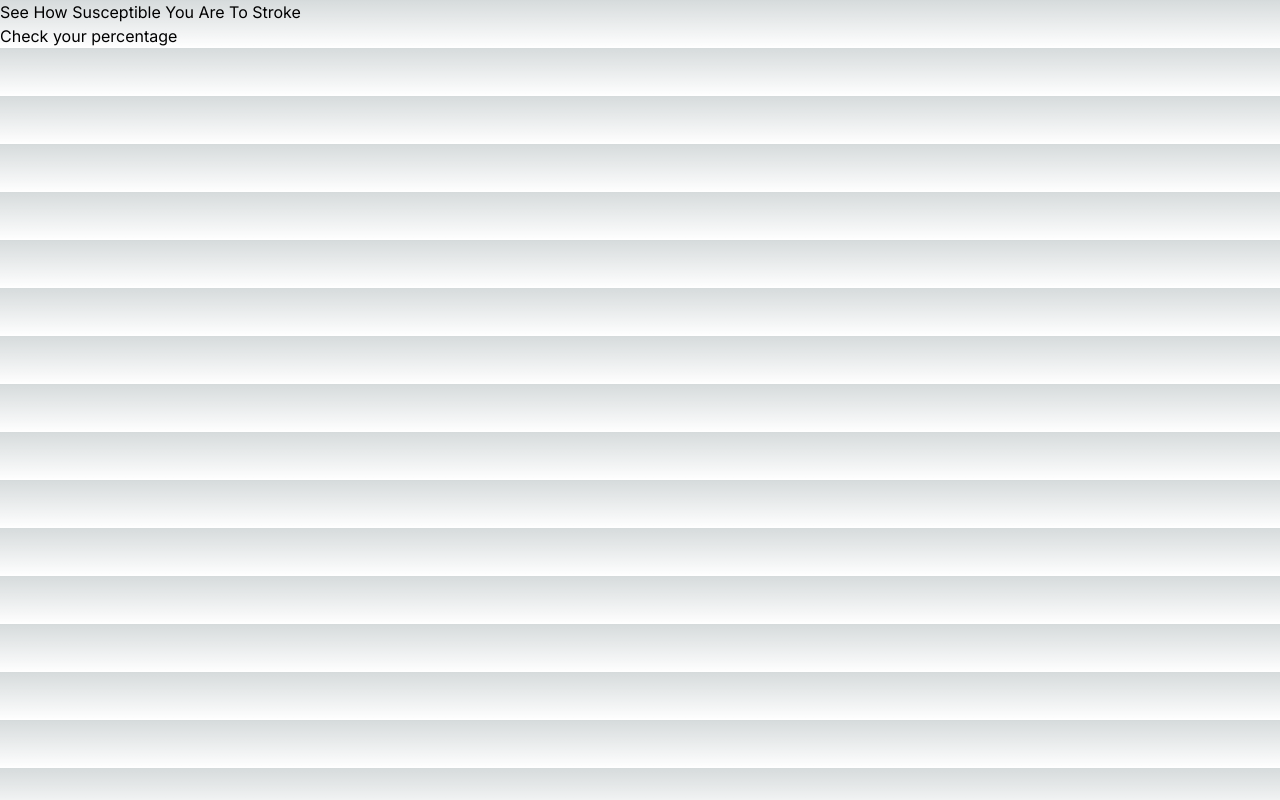
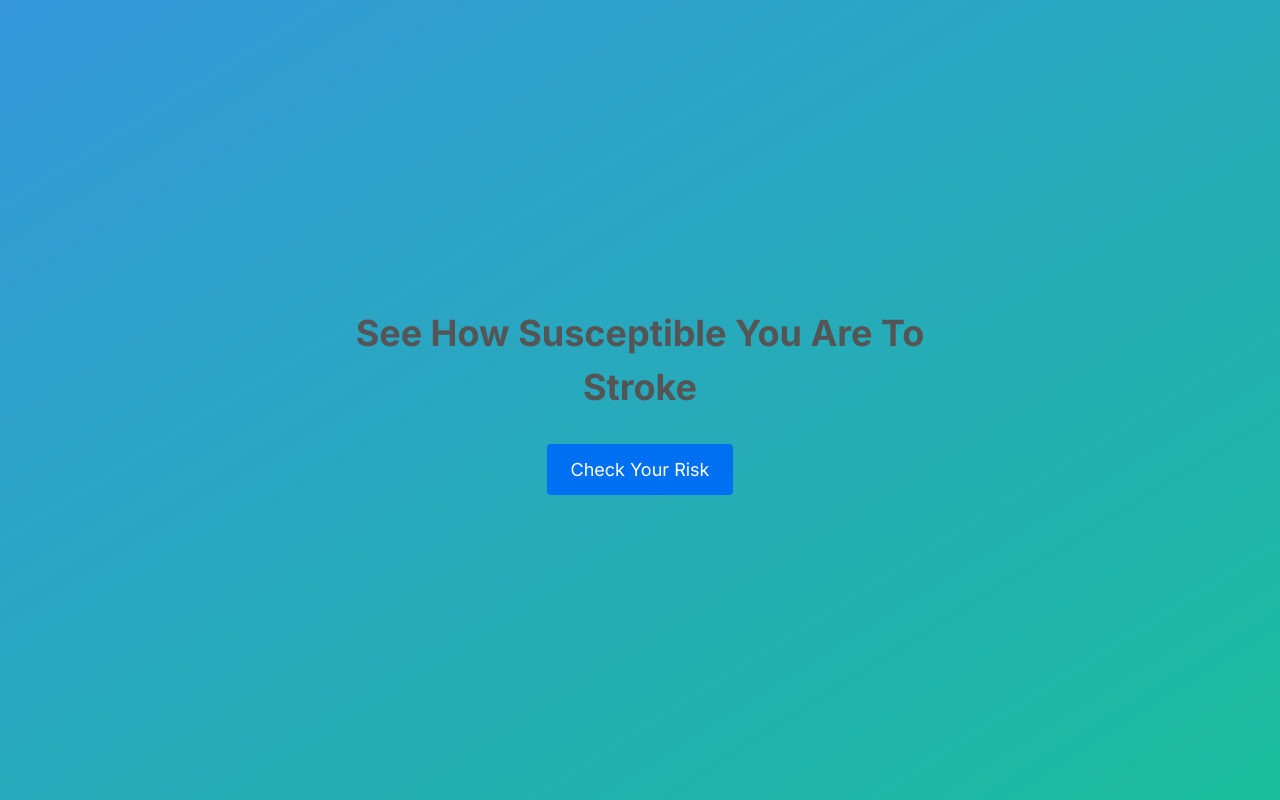
Before and after one commit to Kalva014/Stroke-Prediction, a Next.js app in the folder stroke_prediction_web_app/: page / in a window 1280 px wide. Built offline with nearby package versions, Linux system fonts and the light colour scheme.

Commit message:
Finished title page

```diff
--- a/stroke_prediction_web_app/app/page.tsx
+++ b/stroke_prediction_web_app/app/page.tsx
@@ -1,13 +1,18 @@
-import Image from 'next/image'
-import Link from 'next/link'
+import Link from 'next/link';
+import './styles/home_screen.css'
 
 export default function Home() {
   return (
-    <main>
-      <h1>See How Susceptible You Are To Stroke</h1>
-      <h2>
-        <a href="posts/">Check your percentage</a>
-      </h2>
+    <main className="home">
+      <div className="content">
+        <div className='title'>
+           <h1>See How Susceptible You Are To Stroke</h1>
+        </div>
+        <div className='action'>
+          <Link href="/posts/" className="btn" > Check Your Risk </Link>
+        </div>
+
+      </div>
     </main>
   )
 }
--- a/stroke_prediction_web_app/app/posts/page.tsx
+++ b/stroke_prediction_web_app/app/posts/page.tsx
@@ -1,3 +1,9 @@
+import '../styles/home_screen.css'
+
 export default function Prediction() {
-  return <h1>Testing</h1>
+  return (
+    <main className="home">
+      <div className="content"></div>
+    </main>
+  )
 }
--- /dev/null
+++ b/stroke_prediction_web_app/app/styles/home_screen.css
@@ -0,0 +1,40 @@
+/* home_screen.css */
+
+.home {
+    display: flex;
+    align-items: center;
+    justify-content: center;
+    height: 100vh;
+    background: linear-gradient(to bottom right, #3498db, #1abc9c); /* Gradient background */
+  }
+
+  .title {
+    font-size: 36px;
+    font-weight: bold;
+    color: #555;
+    margin-bottom: 20px;
+  }
+
+  .content {
+    max-width: 600px;
+    text-align: center;
+  }
+
+  .action {
+    margin-top: 30px;
+  }
+
+  .btn {
+    display: inline-block;
+    background: #0070f3;
+    color: white;
+    padding: 12px 24px;
+    border-radius: 4px;
+    text-decoration: none;
+    font-size: 18px;
+    transition: background-color 0.3s ease;
+  }
+
+  .btn.clicked {
+    background: #0050a0;
+  }
```
